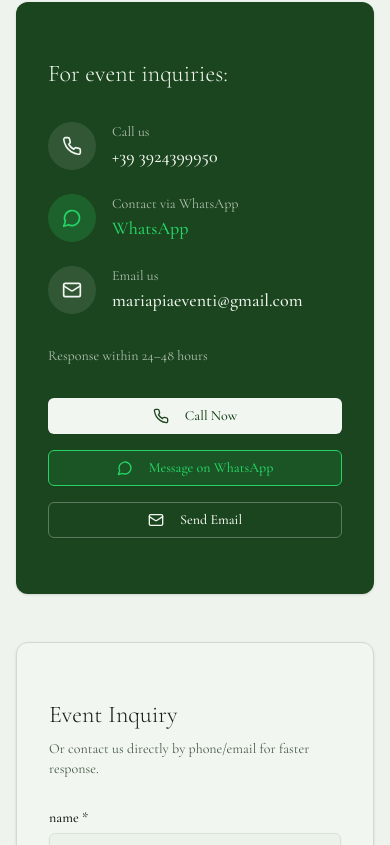
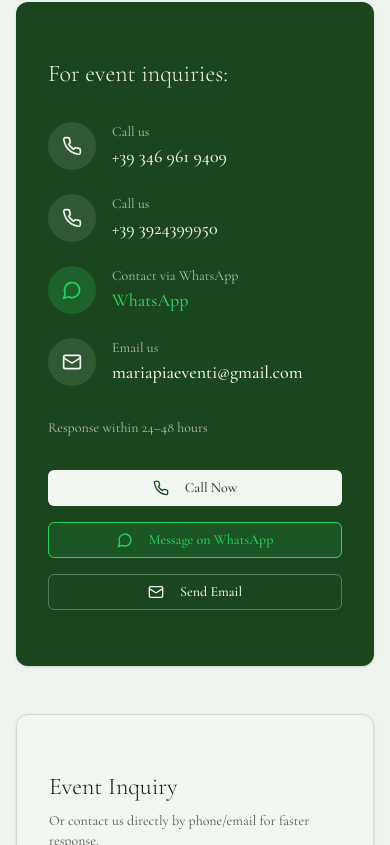
Before and after one commit to ludogarbogarbo-commits/Ludo03, a Next.js app: page / in a window 390 px wide. Shown: the part 4019-4864 px from the top of the page. Built offline with nearby package versions, Linux system fonts and the light colour scheme.

Commit message:
Add second phone number to contact and events sections
Co-Authored-By: Claude Sonnet 5 <noreply@anthropic.com>

```diff
--- a/components/contact-section-client.tsx
+++ b/components/contact-section-client.tsx
@@ -16,6 +16,11 @@ export function ContactSectionClient() {
         <h2 className="text-3xl sm:text-4xl md:text-5xl font-light tracking-tight">{t("getInTouch")}</h2>
 
         <div className="mt-12 flex flex-col sm:flex-row items-center justify-center gap-8">
+          <a href={`tel:${SITE_CONFIG.phone2}`} className="flex items-center gap-3 hover:opacity-80 transition-opacity">
+            <Phone className="h-5 w-5" />
+            <span className="text-lg">{SITE_CONFIG.phone2}</span>
+          </a>
+
           <a href={`tel:${SITE_CONFIG.phone}`} className="flex items-center gap-3 hover:opacity-80 transition-opacity">
             <Phone className="h-5 w-5" />
             <span className="text-lg">{SITE_CONFIG.phone}</span>
--- a/components/events-section-client.tsx
+++ b/components/events-section-client.tsx
@@ -155,6 +155,18 @@ export function EventsSectionClient() {
               <h3 className="text-2xl font-light">{t("forEventInquiries")}</h3>
 
               <div className="mt-8 space-y-6">
+                <div className="flex items-center gap-4">
+                  <div className="flex h-12 w-12 items-center justify-center rounded-full bg-primary-foreground/10">
+                    <Phone className="h-5 w-5" />
+                  </div>
+                  <div>
+                    <p className="text-sm text-primary-foreground/70">{t("callUs")}</p>
+                    <a href={`tel:${SITE_CONFIG.phone2}`} className="text-lg font-medium hover:underline">
+                      {SITE_CONFIG.phone2}
+                    </a>
+                  </div>
+                </div>
+
                 <div className="flex items-center gap-4">
                   <div className="flex h-12 w-12 items-center justify-center rounded-full bg-primary-foreground/10">
                     <Phone className="h-5 w-5" />
--- a/lib/constants.ts
+++ b/lib/constants.ts
@@ -4,6 +4,7 @@ export const SITE_CONFIG = {
 
   // Contact Information - EDIT THESE
   vikeyBookingUrl: "https://booking.vikey.it/?local_key=LG6GyaumFwJoIfdLVA0zGSBy00000000",
+  phone2: "+39 346 961 9409",
   phone: "+39 3924399950",
   whatsapp: "+39 3924399950",
   email: "mariapiaeventi@gmail.com",
```
